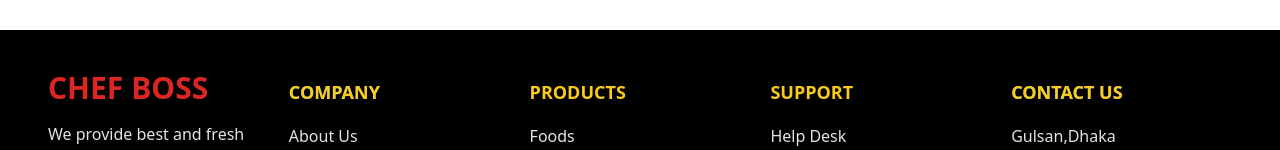
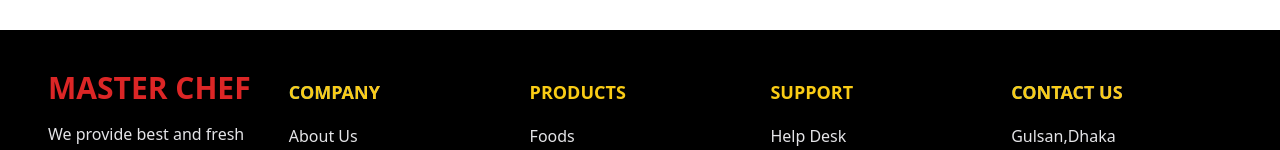
Before and after one commit to RanaAhmed33/assss-010-client, a React (Vite) app: page /blog in a window 1280 px wide. Shown: the part 610-760 px from the top of the page. Built offline with nearby package versions, Linux system fonts and the light colour scheme; no server answers.

Commit message:
simple change

```diff
--- a/src/share/Footer/Footer.jsx
+++ b/src/share/Footer/Footer.jsx
@@ -8,7 +8,7 @@ const Footer = () => {
       <div className="grid md:grid-cols-3 lg:grid-cols-5 bg-black p-12 gap-5 mt-10">
         <div>
           <h1 className="text-3xl font-bold text-red-600 mb-4 -mt-2">
-            CHEF BOSS
+            MASTER CHEF
           </h1>
           <p className="text-zinc-200 mb-6">
             We provide best and fresh foods for our respectable customers
```
